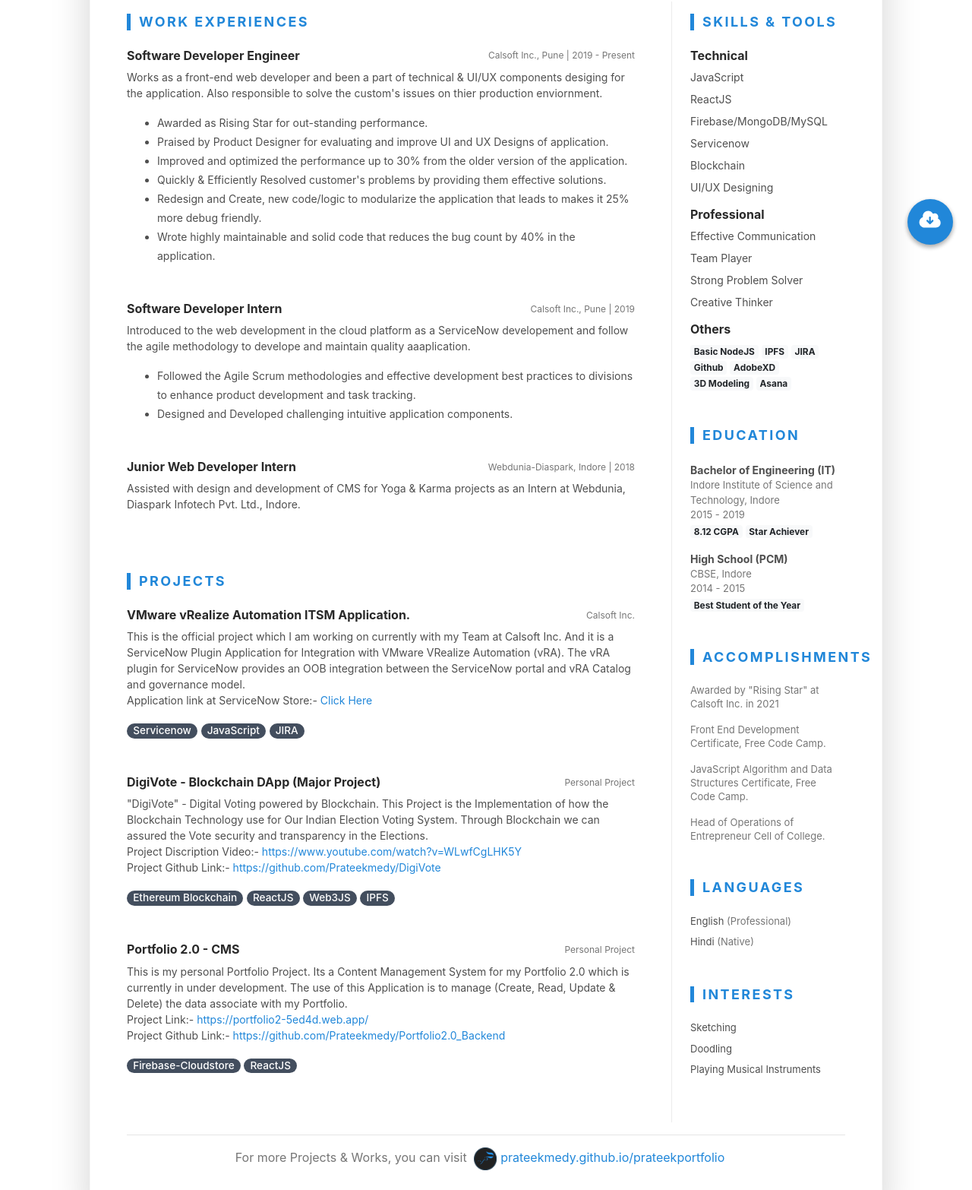
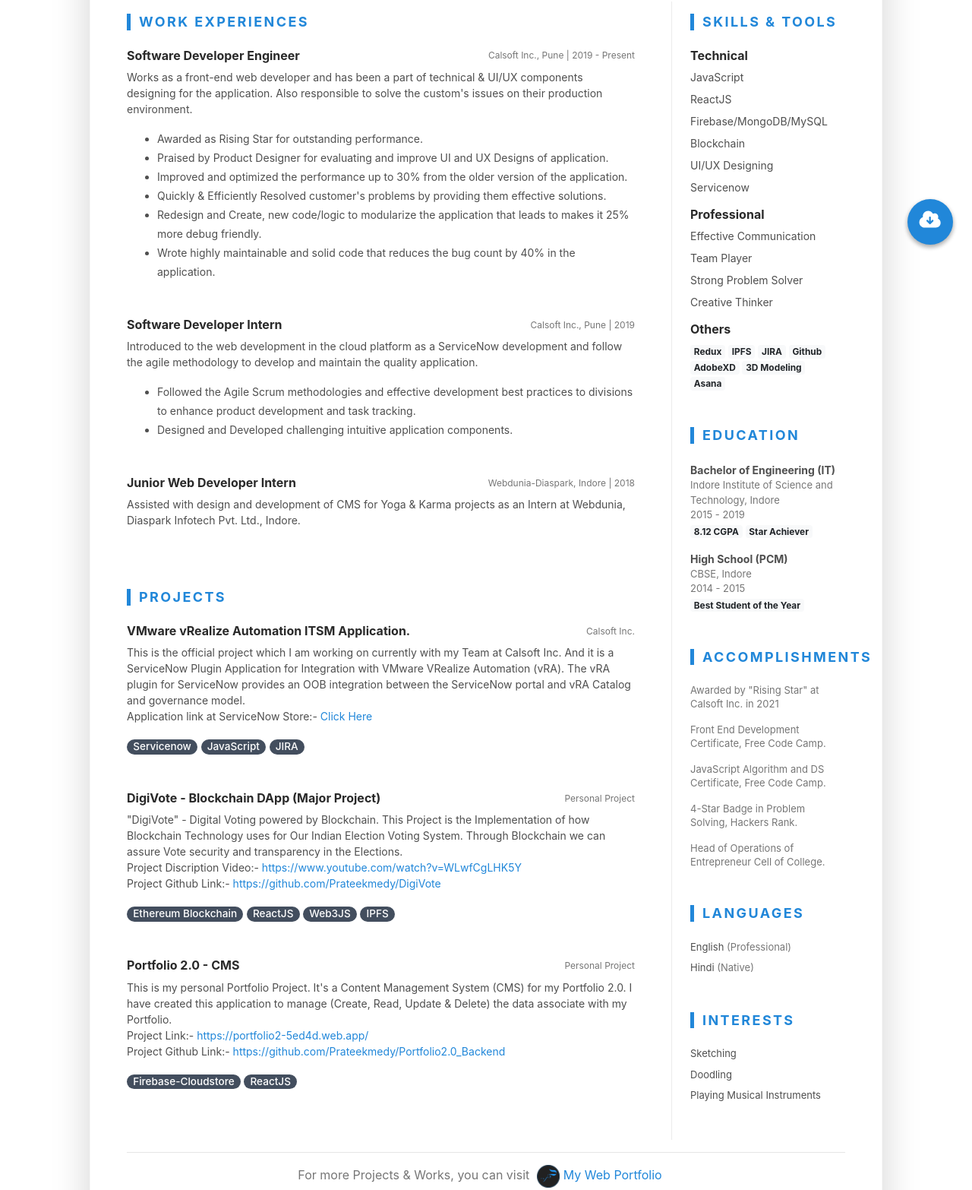
Before and after one commit to Prateekmedy/prateekresume, a website: page public/index.html in a window 1280 px wide. Shown: the part 453-2019 px from the top of the page at 76% size. Drawn offline with Linux system fonts and the light colour scheme.

Commit message:
change skills

```diff
--- a/public/index.html
+++ b/public/index.html
@@ -50,7 +50,7 @@
 				                <li class="mb-3 custom-link-position"><a class="custom-primary-color" href="https://prateekmedy.github.io/prateekportfolio" target="_blank"><span class="fa-container text-center mr-2 custom-primary-color"><img class="mylogo-icon" src="assets/images/myLogo-transparent.svg"><!-- <i class="fas fa-globe"></i> Font Awesome fontawesome.com --></span class='custom-primary-color'>My Web Portfolio</a></li>
 				                <li class="mb-3"><a class="custom-primary-color" href="https://www.linkedin.com/in/prateekmedy/" target="_blank"><span class="fa-container text-center mr-2 custom-primary-color"><svg class="svg-inline--fa fa-linkedin-in fa-w-14 fa-fw" aria-hidden="true" focusable="false" data-prefix="fab" data-icon="linkedin-in" role="img" xmlns="http://www.w3.org/2000/svg" viewBox="0 0 448 512" data-fa-i2svg=""><path fill="currentColor" d="M100.28 448H7.4V148.9h92.88zM53.79 108.1C24.09 108.1 0 83.5 0 53.8a53.79 53.79 0 0 1 107.58 0c0 29.7-24.1 54.3-53.79 54.3zM447.9 448h-92.68V302.4c0-34.7-.7-79.2-48.29-79.2-48.29 0-55.69 37.7-55.69 76.7V448h-92.78V148.9h89.08v40.8h1.3c12.4-23.5 42.69-48.3 87.88-48.3 94 0 111.28 61.9 111.28 142.3V448z"></path></svg><!-- <i class="fab fa-linkedin-in fa-fw"></i> Font Awesome fontawesome.com --></span>linkedin.com/in/prateekmedy</a></li>
 				                <li class="mb-3"><a class="custom-primary-color" href="https://github.com/prateekmedy" target="_blank"><span class="fa-container text-center mr-2 custom-primary-color"><svg class="svg-inline--fa fa-github-alt fa-w-15 fa-fw" aria-hidden="true" focusable="false" data-prefix="fab" data-icon="github-alt" role="img" xmlns="http://www.w3.org/2000/svg" viewBox="0 0 480 512" data-fa-i2svg=""><path fill="currentColor" d="M186.1 328.7c0 20.9-10.9 55.1-36.7 55.1s-36.7-34.2-36.7-55.1 10.9-55.1 36.7-55.1 36.7 34.2 36.7 55.1zM480 278.2c0 31.9-3.2 65.7-17.5 95-37.9 76.6-142.1 74.8-216.7 74.8-75.8 0-186.2 2.7-225.6-74.8-14.6-29-20.2-63.1-20.2-95 0-41.9 13.9-81.5 41.5-113.6-5.2-15.8-7.7-32.4-7.7-48.8 0-21.5 4.9-32.3 14.6-51.8 45.3 0 74.3 9 108.8 36 29-6.9 58.8-10 88.7-10 27 0 54.2 2.9 80.4 9.2 34-26.7 63-35.2 107.8-35.2 9.8 19.5 14.6 30.3 14.6 51.8 0 16.4-2.6 32.7-7.7 48.2 27.5 32.4 39 72.3 39 114.2zm-64.3 50.5c0-43.9-26.7-82.6-73.5-82.6-18.9 0-37 3.4-56 6-14.9 2.3-29.8 3.2-45.1 3.2-15.2 0-30.1-.9-45.1-3.2-18.7-2.6-37-6-56-6-46.8 0-73.5 38.7-73.5 82.6 0 87.8 80.4 101.3 150.4 101.3h48.2c70.3 0 150.6-13.4 150.6-101.3zm-82.6-55.1c-25.8 0-36.7 34.2-36.7 55.1s10.9 55.1 36.7 55.1 36.7-34.2 36.7-55.1-10.9-55.1-36.7-55.1z"></path></svg><!-- <i class="fab fa-github-alt fa-fw"></i> Font Awesome fontawesome.com --></span class="custom-primary-color">github.com/prateekmedy</a></li>
-				                <li class="mb-3"><a class="custom-primary-color" href="https://codepen.io/Prateekmedy" target="_blank"><span class="fa-container text-center mr-2 custom-primary-color"><svg class="svg-inline--fa fa-codepen fa-w-16 fa-fw" aria-hidden="true" focusable="false" data-prefix="fab" data-icon="codepen" role="img" xmlns="http://www.w3.org/2000/svg" viewBox="0 0 512 512" data-fa-i2svg=""><path fill="currentColor" d="M502.285 159.704l-234-156c-7.987-4.915-16.511-4.96-24.571 0l-234 156C3.714 163.703 0 170.847 0 177.989v155.999c0 7.143 3.714 14.286 9.715 18.286l234 156.022c7.987 4.915 16.511 4.96 24.571 0l234-156.022c6-3.999 9.715-11.143 9.715-18.286V177.989c-.001-7.142-3.715-14.286-9.716-18.285zM278 63.131l172.286 114.858-76.857 51.429L278 165.703V63.131zm-44 0v102.572l-95.429 63.715-76.857-51.429L234 63.131zM44 219.132l55.143 36.857L44 292.846v-73.714zm190 229.715L61.714 333.989l76.857-51.429L234 346.275v102.572zm22-140.858l-77.715-52 77.715-52 77.715 52-77.715 52zm22 140.858V346.275l95.429-63.715 76.857 51.429L278 448.847zm190-156.001l-55.143-36.857L468 219.132v73.714z"></path></svg><!-- <i class="fab fa-codepen fa-fw"></i> Font Awesome fontawesome.com --></span>codepen.io/prateekmedy/</a></li>
+				                <li class="mb-3"><a class="custom-primary-color" href="https://codepen.io/Prateekmedy" target="_blank"><span class="fa-container text-center mr-2 custom-primary-color"><svg class="svg-inline--fa fa-codepen fa-w-16 fa-fw" aria-hidden="true" focusable="false" data-prefix="fab" data-icon="codepen" role="img" xmlns="http://www.w3.org/2000/svg" viewBox="0 0 512 512" data-fa-i2svg=""><path fill="currentColor" d="M502.285 159.704l-234-156c-7.987-4.915-16.511-4.96-24.571 0l-234 156C3.714 163.703 0 170.847 0 177.989v155.999c0 7.143 3.714 14.286 9.715 18.286l234 156.022c7.987 4.915 16.511 4.96 24.571 0l234-156.022c6-3.999 9.715-11.143 9.715-18.286V177.989c-.001-7.142-3.715-14.286-9.716-18.285zM278 63.131l172.286 114.858-76.857 51.429L278 165.703V63.131zm-44 0v102.572l-95.429 63.715-76.857-51.429L234 63.131zM44 219.132l55.143 36.857L44 292.846v-73.714zm190 229.715L61.714 333.989l76.857-51.429L234 346.275v102.572zm22-140.858l-77.715-52 77.715-52 77.715 52-77.715 52zm22 140.858V346.275l95.429-63.715 76.857 51.429L278 448.847zm190-156.001l-55.143-36.857L468 219.132v73.714z"></path></svg><!-- <i class="fab fa-codepen fa-fw"></i> Font Awesome fontawesome.com --></span>codepen.io/prateekmedy</a></li>
 						    </ul>
 						</div><!--//resume-contact-->
 					</div><!--//row-->
@@ -80,9 +80,9 @@
 
 									</div>
 									<div class="item-content">
-										<p>Works as a front-end web developer and been a part of technical & UI/UX components desiging for the application. Also responsible to solve the custom's issues on thier production enviornment.</p>
+										<p>Works as a front-end web developer and has been a part of technical & UI/UX components designing for the application. Also responsible to solve the custom's issues on their production environment.</p>
 										<ul class="resume-list">
-											<li>Awarded as Rising Star for out-standing performance.</li>
+											<li>Awarded as Rising Star for outstanding performance.</li>
 											<li>Praised by Product Designer for evaluating and improve UI and UX Designs of application.</li>
 											<li>Improved and optimized the performance up to 30% from the older version of the application.</li>
 											<li>Quickly & Efficiently Resolved customer's problems by providing them effective solutions.</li>
@@ -98,7 +98,7 @@
 
 									</div>
 									<div class="item-content">
-										<p>Introduced to the web development in the cloud platform as a ServiceNow developement and follow the agile methodology to develope and maintain quality aaaplication.</p>
+										<p>Introduced to the web development in the cloud platform as a ServiceNow development and follow the agile methodology to develop and maintain the quality application.</p>
 										<ul class="resume-list">
 											<li>Followed the Agile Scrum methodologies and effective development best practices to divisions to enhance product development and task tracking.</li>
 											<li>Designed and Developed challenging intuitive application components.</li>
@@ -143,7 +143,7 @@
 
 									</div>
 									<div class="item-content">
-										<p>"DigiVote" - Digital Voting powered by Blockchain. This Project is the Implementation of how the Blockchain Technology use for Our Indian Election Voting System. Through Blockchain we can assured the Vote security and transparency in the Elections.
+										<p>"DigiVote" - Digital Voting powered by Blockchain. This Project is the Implementation of how Blockchain Technology uses for Our Indian Election Voting System. Through Blockchain we can assure Vote security and transparency in the Elections.
 											<br/>
 											Project Discription Video:- <a class="custom-primary-color" target="_blank" href="https://www.youtube.com/watch?v=WLwfCgLHK5Y" alt="Demo Video Link">https://www.youtube.com/watch?v=WLwfCgLHK5Y</a>
 											<br/>
@@ -163,7 +163,7 @@
 										<div class="item-meta col-12 col-md-6 col-lg-4 text-muted text-left text-md-right">Personal Project</div>
 									</div>
 									<div class="item-content">
-										<p>This is my personal Portfolio Project. Its a Content Management System for my Portfolio 2.0 which is currently in under development. The use of this Application is to manage (Create, Read, Update & Delete) the data associate with my Portfolio.
+										<p>This is my personal Portfolio Project. It's a Content Management System (CMS) for my Portfolio 2.0. I have created this application to manage (Create, Read, Update & Delete) the data associate with my Portfolio.
 											<br/>
 											Project Link:- <a class="custom-primary-color" target="_blank" href="https://portfolio2-5ed4d.web.app/" alt="Demo Video Link">https://portfolio2-5ed4d.web.app/</a>
 											<br/>
@@ -186,9 +186,9 @@
 											<li class="mb-2">JavaScript</li>
 											<li class="mb-2">ReactJS<li>
 											<li class="mb-2">Firebase/MongoDB/MySQL</li>
-											<li class="mb-2">Servicenow</li>
 											<li class="mb-2">Blockchain</li>
 											<li class="mb-2">UI/UX Designing</li>
+											<li class="mb-2">Servicenow</li>
 										</ul>
 									</div><!--//item-->
 									<div class="item">
@@ -203,7 +203,7 @@
 									<div class="item">
 										<h4 class="item-title">Others</h4>
 										<ul class="list-unstyled resume-skills-list">
-											<li class="mb-2 inline"><span class="badge badge-light">Basic NodeJS</span></li>
+											<li class="mb-2 inline"><span class="badge badge-light">Redux</span></li>
 											<li class="mb-2 inline"><span class="badge badge-light">IPFS</span></li>
 											<li class="mb-2 inline"><span class="badge badge-light">JIRA</span></li>
 											<li class="mb-2 inline"><span class="badge badge-light">Github</span></li>
@@ -245,7 +245,10 @@
 												<div class="text-muted custom-acc">Front End Development Certificate, Free Code Camp.</div>
 											</li>
 											<li class="mb-3">
-												<div class="text-muted custom-acc">JavaScript Algorithm and Data Structures Certificate, Free Code Camp.</div>
+												<div class="text-muted custom-acc">JavaScript Algorithm and DS Certificate, Free Code Camp.</div>
+											</li>
+											<li class="mb-3">
+												<div class="text-muted custom-acc">4-Star Badge in Problem Solving, Hackers Rank.</div>
 											</li>
 											<li class="mb-3">
 												<div class="text-muted custom-acc">Head of Operations of Entrepreneur Cell of College.</div>
@@ -274,20 +277,12 @@
 						<hr>
 						<div class="resume-footer text-center">
 							<ul class="resume-social-list list-inline mx-auto mb-0 d-inline-block text-muted">
-								<li class="list-inline-item mb-lg-0 mr-3 custom-footer">For more Projects & Works, you can visit <a target="_blank" class="resume-link custom-primary-color" href="https://prateekmedy.github.io/prateekportfolio"><img class="mylogo" src="assets/images/myLogo300x300.png"><span class="d-none d-lg-inline-block text-muted custom-primary-color">prateekmedy.github.io/prateekportfolio</span></a></li>
-								<!-- <li class="list-inline-item mb-lg-0 mr-3"><a class="resume-link" href="#"><i class="fab fa-linkedin fa-2x mr-2" data-fa-transform="down-4"></i><span class="d-none d-lg-inline-block text-muted">linkedin.com/in/prateekmedy</span></a></li>
-								<li class="list-inline-item mb-lg-0 mr-lg-3"><a class="resume-link" href="#"><i class="fab fa-twitter-square fa-2x mr-2" data-fa-transform="down-4"></i><span class="d-none d-lg-inline-block text-muted">@twittername</span></a></li> -->
+								<li class="list-inline-item mb-lg-0 mr-3 custom-footer">For more Projects & Works, you can visit <a target="_blank" class="resume-link custom-primary-color" href="https://prateekmedy.github.io/prateekportfolio"><img class="mylogo" src="assets/images/myLogo300x300.png"><span class="d-none d-lg-inline-block text-muted custom-primary-color">My Web Portfolio</span></a></li>
 							</ul>
 						</div><!--//resume-footer-->
 					</article>
 
 				</div>
-
-				<!-- <footer class="footer text-center py-4"> -->
-					<!--/* This template is free as long as you keep the footer attribution link. If you'd like to use the template without the attribution link, you can buy the commercial license via our website: themes.3rdwavemedia.com Thank you for your support. :) */-->
-					<!--<small class="copyright text-muted">Designed with <i class="fas fa-heart"></i> by <a class="theme-link" href="http://themes.3rdwavemedia.com" target="_blank">Xiaoying Riley</a> for developers</small>
-			    </footer> -->
-
 			</div>
 
 
```
